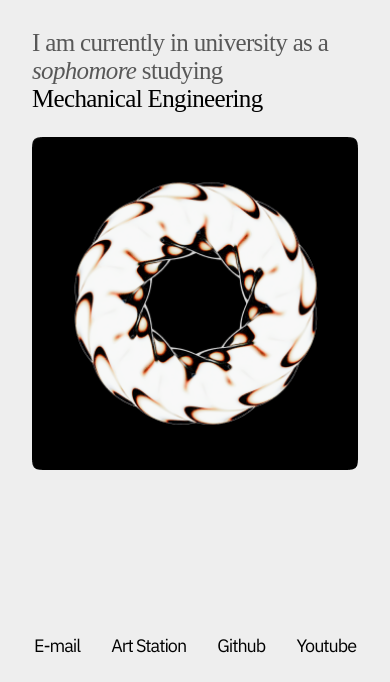
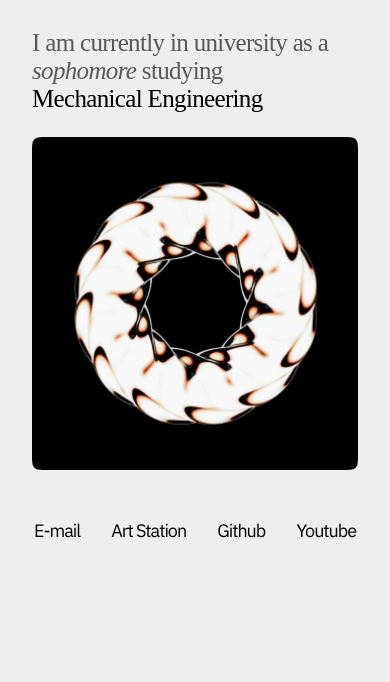
Before and after one commit to Yash2402/yash-personal-website, an Astro site: page / in a window 390 px wide. Shown: the part 195-877 px from the top of the page. After the commit the page ends 844 px from the top, so only its background shows below. Built offline with nearby package versions, Linux system fonts and the light colour scheme; Astro itself is replaced by a stand-in of ours; a web font is replaced by a local one.

Commit message:
min h for sm breakpoint

```diff
--- a/src/layouts/baselayout.astro
+++ b/src/layouts/baselayout.astro
@@ -25,7 +25,7 @@ import "@fontsource/ibm-plex-sans-hebrew";
     <title>{title}</title>
   </head>
   <body class="bg-LM-Background dark:bg-DM-Background max-w-[1650px] flex flex-col m-auto mt-6 md:mt-11">
-    <main class="min-h-[780px]">
+    <main class="min-h-[640px] md:min-h-[780px]">
       <Nav {current} {navitems} />
       <main class="flex flex-col items-start mx-8 mt-6 md:mx-[120px] md:my-8">
         <slot />
```
